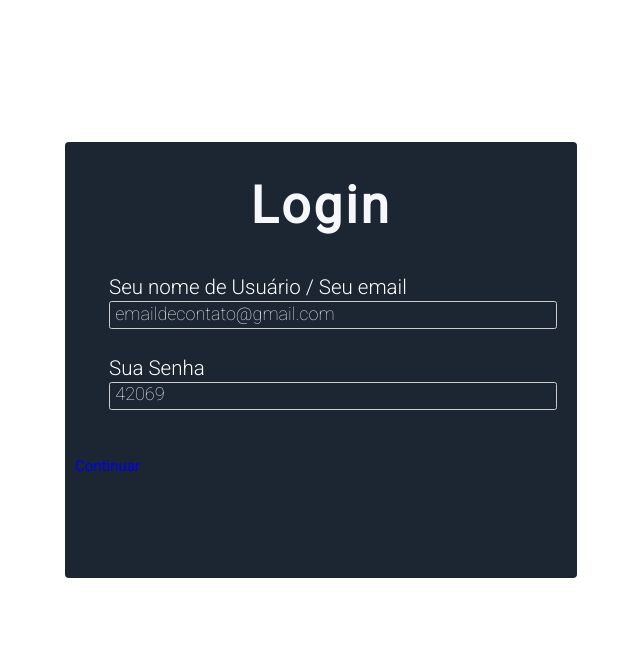
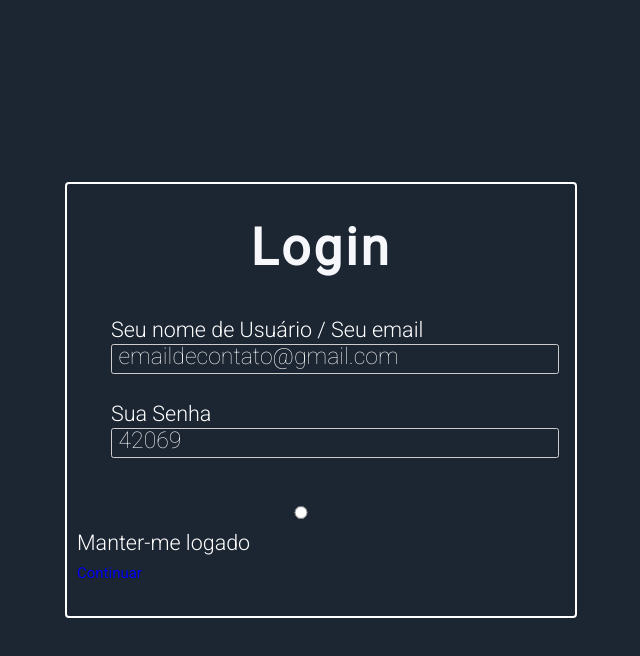
Before and after one commit to TinkerFluxHackathon/Tinker-Front, a Vue app: page /login in a window 1280 px wide. Shown: the top 656 px of the page, without its empty margins (319-959 px from the left). Built offline with nearby package versions, Linux system fonts and the light colour scheme.

Commit message:
CHORE: Terminar css e adicionar funcionalidades de javascript

```diff
--- a/src/views/Login.vue
+++ b/src/views/Login.vue
@@ -15,8 +15,10 @@
                 <label for="password">Sua Senha  </label> <br>
                 <input type="password" id="password" name="password" placeholder="42069" required>
               </div>
+            </div>
 
-            </div>
+            <input type="radio" id="manter" name="manter">
+              <label for="manter">Manter-me logado</label>
 
             <nav>
                 <router-link to="/" class="home-link">
@@ -48,7 +50,7 @@ form {
 label {
     font-weight: 300;
     color: #FFFFFF;
-    font-size: 20.5px;
+    font-size: 21.5px;
 }
 
 .labels-inputs-login {
@@ -59,7 +61,7 @@ label {
 
 input::placeholder {
 font-weight: 200;
-font-size: 18px ;
+font-size: 23px ;
 color: rgb(239, 239, 239);
 }
 
@@ -68,11 +70,12 @@ input{
     border: 1.5px solid #ccc;
     border-radius: 2.5px;
     background-color: #1C2532;
-    padding: 5.3px;
+    padding: 6.5px;
 }
 
 section.login-section {
     margin: auto;
+    border: 2px solid #FFFFFF;
     border-radius: 4px;
     background-color: #1C2532;
     width: 40vw;
@@ -95,7 +98,8 @@ main {
     display: flex;
     justify-content: center;
     align-items: center;
-    height: 90vh;
+    height: 100vh;
+    background-color: #1C2532;;
 }
 
 
```
Also changed, not shown: src/views/Home.vue (line endings or trailing spaces).
